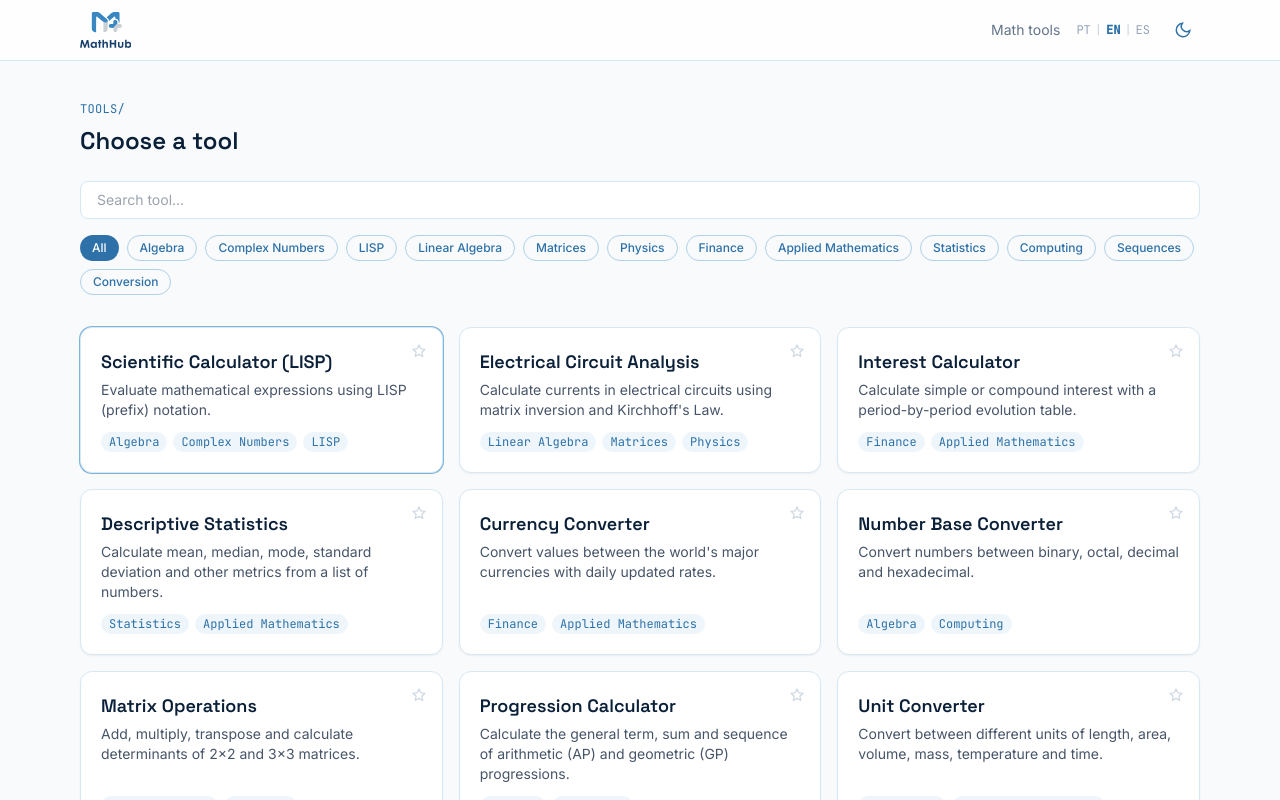
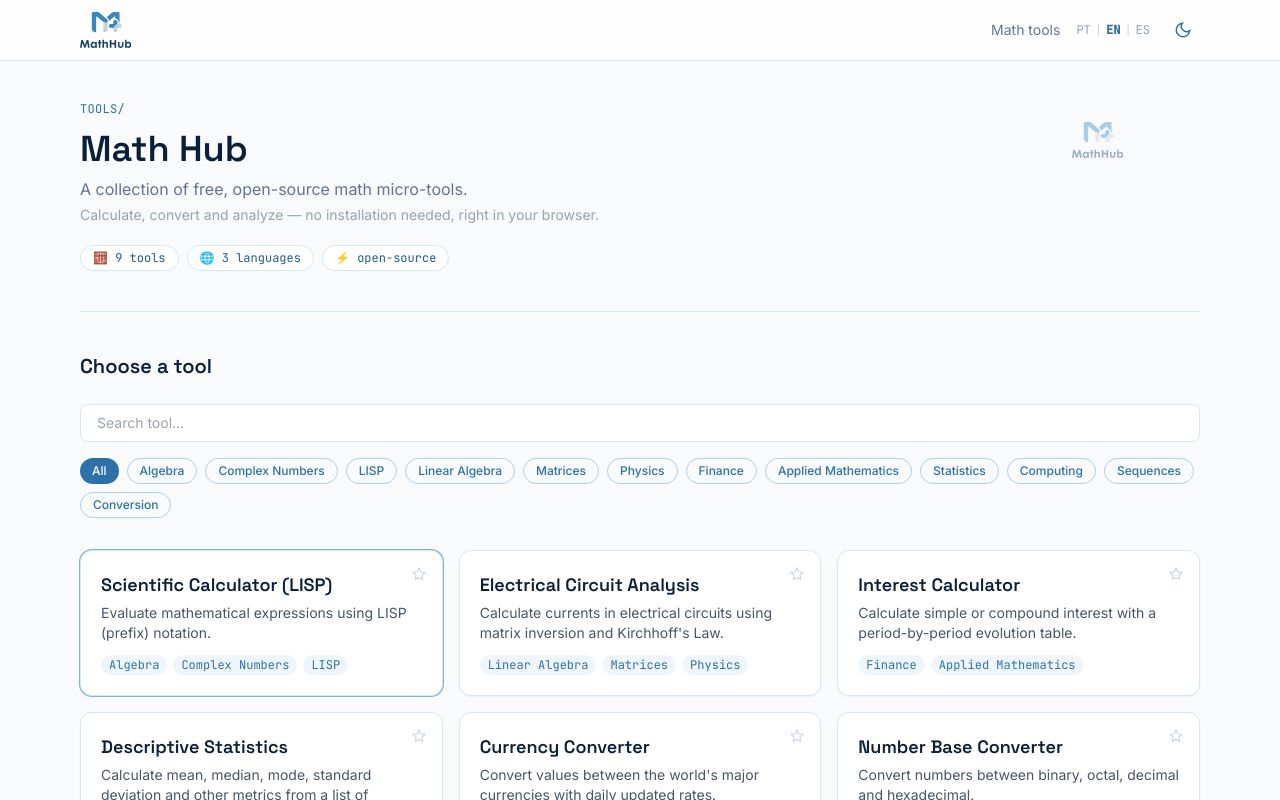
Before and after one commit to Pedr030/Math-Hub, a React (Vite) app: page / in a window 1280 px wide. Shown: the top 800 px of the page. Built offline with nearby package versions, Linux system fonts and the light colour scheme.

Commit message:
feat: adiciona hero section na Home com descrição do produto e badges de contexto

```diff
--- a/src/locales/en.json
+++ b/src/locales/en.json
@@ -83,6 +83,16 @@
       "adicionar": "Add to favorites",
       "remover": "Remove from favorites",
       "vazio": "No tools favorited yet."
+    },
+    "hero": {
+      "titulo": "Math Hub",
+      "subtitulo": "A collection of free, open-source math micro-tools.",
+      "desc": "Calculate, convert and analyze — no installation needed, right in your browser.",
+      "badges": {
+        "ferramentas": "{{n}} tools",
+        "idiomas": "3 languages",
+        "openSource": "open-source"
+      }
     }
   },
   "toolPage": {
--- a/src/locales/es.json
+++ b/src/locales/es.json
@@ -83,6 +83,16 @@
       "adicionar": "Agregar a favoritos",
       "remover": "Quitar de favoritos",
       "vazio": "Aún no hay herramientas favoritas."
+    },
+    "hero": {
+      "titulo": "Math Hub",
+      "subtitulo": "Central de micro-herramientas matemáticas, gratuita y open-source.",
+      "desc": "Calcula, convierte y analiza — sin instalar nada, directo en el navegador.",
+      "badges": {
+        "ferramentas": "{{n}} herramientas",
+        "idiomas": "3 idiomas",
+        "openSource": "open-source"
+      }
     }
   },
   "toolPage": {
--- a/src/locales/pt-BR.json
+++ b/src/locales/pt-BR.json
@@ -82,7 +82,17 @@
       "titulo": "Favoritas",
       "adicionar": "Adicionar aos favoritos",
       "remover": "Remover dos favoritos",
-      "vazio": "Nenhuma ferramenta favoritada ainda."
+      ",vazio": "Nenhuma ferramenta favoritada ainda."
+    },
+    "hero": {
+      "titulo": "Math Hub",
+      "subtitulo": "Central de micro-ferramentas matemáticas, gratuita e open-source.",
+      "desc": "Calcule, converta e analise — sem instalar nada, diretamente no navegador.",
+      "badges": {
+        "ferramentas": "{{n}} ferramentas",
+        "idiomas": "3 idiomas",
+        "openSource": "open-source"
+      }
     }
   },
   "toolPage": {
--- a/src/pages/Home.jsx
+++ b/src/pages/Home.jsx
@@ -2,6 +2,7 @@ import { useState, useMemo } from "react";
 import { useNavigate } from "react-router-dom";
 import { useTranslation } from "react-i18next";
 import { useFavoritos } from "../hooks/useFavoritos";
+import Logo from "../components/ui/Logo";
 
 // Ícone de estrela — preenchida ou vazia conforme o estado
 function StarIcon({ preenchida }) {
@@ -166,10 +167,59 @@ function Home({ ferramentas, registroComponentes }) {
 
   return (
     <>
-      <p className="font-mono text-xs uppercase tracking-wide text-brand-500 mb-2">
-        {t("home.prefixo")}
-      </p>
-      <h2 className="font-display text-2xl font-semibold mb-6">
+      {/* ── Hero ── */}
+      <div
+        className="mb-10 flex flex-col sm:flex-row items-start sm:items-center justify-between gap-6
+                pb-10 border-b border-brand-100 dark:border-brand-900"
+      >
+        <div className="flex-1">
+          <p className="font-mono text-xs uppercase tracking-wide text-brand-500 mb-3">
+            {t("home.prefixo")}
+          </p>
+          <h1 className="font-display text-3xl sm:text-4xl font-semibold mb-2">
+            {t("home.hero.titulo")}
+          </h1>
+          <p className="text-slate-500 dark:text-slate-400 text-base mb-1">
+            {t("home.hero.subtitulo")}
+          </p>
+          <p className="text-slate-400 dark:text-slate-500 text-sm mb-5">
+            {t("home.hero.desc")}
+          </p>
+
+          {/* Badges de contexto rápido */}
+          <div className="flex flex-wrap gap-2">
+            {[
+              {
+                texto: t("home.hero.badges.ferramentas", {
+                  n: ferramentas.filter((f) => f.ativo).length,
+                }),
+                icone: "🧮",
+              },
+              { texto: t("home.hero.badges.idiomas"), icone: "🌐" },
+              { texto: t("home.hero.badges.openSource"), icone: "⚡" },
+            ].map(({ texto, icone }) => (
+              <span
+                key={texto}
+                className="inline-flex items-center gap-1.5 rounded-full border border-brand-100
+                     bg-white px-3 py-1 font-mono text-xs text-brand-600
+                     dark:border-brand-800 dark:bg-brand-950/60 dark:text-brand-300"
+              >
+                {icone} {texto}
+              </span>
+            ))}
+          </div>
+        </div>
+
+        {/* Logo decorativa — visível só em telas maiores */}
+        <div className="hidden sm:block opacity-40 dark:opacity-40 shrink-0">
+          <div className="w-32 h-32">
+            <Logo />
+          </div>
+        </div>
+      </div>
+
+      {/* ── Grade de ferramentas ── */}
+      <h2 className="font-display text-xl font-semibold mb-6">
         {t("home.titulo")}
       </h2>
 
```
